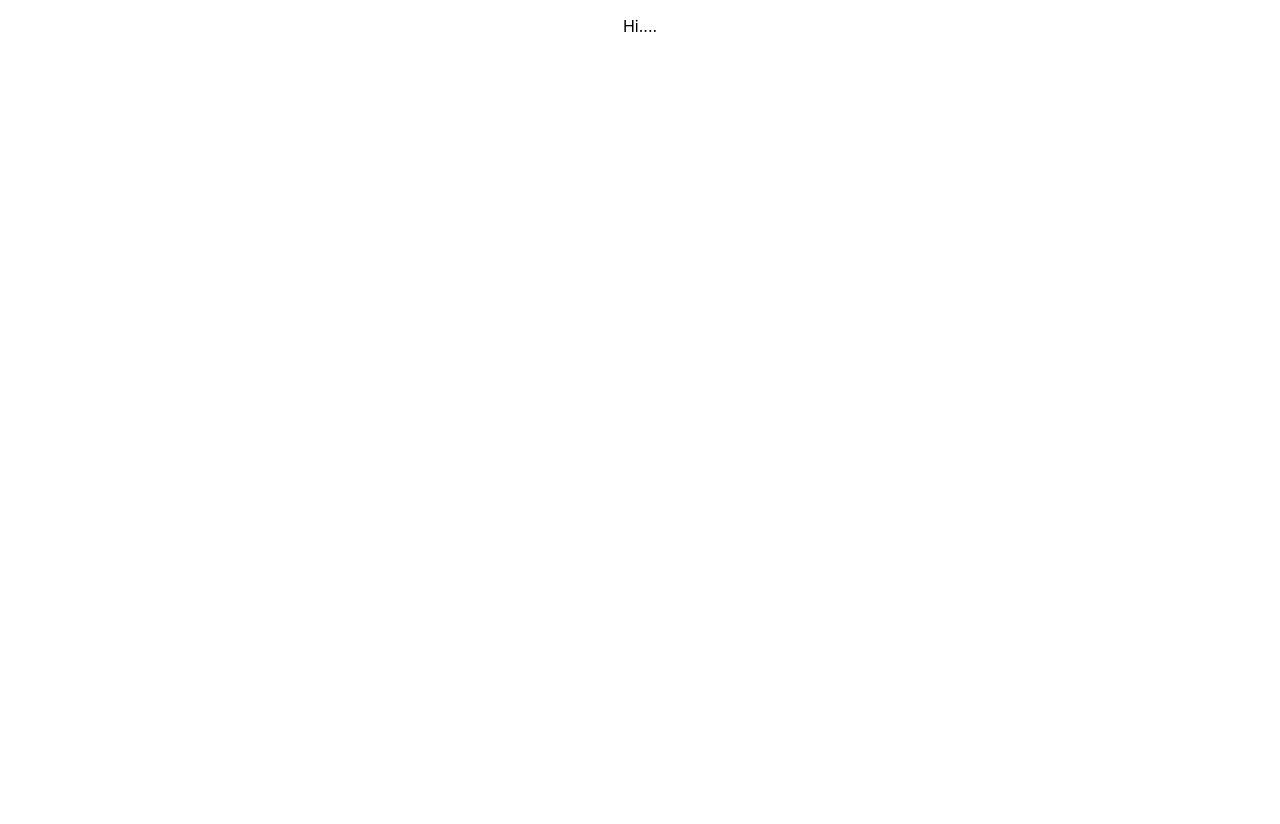
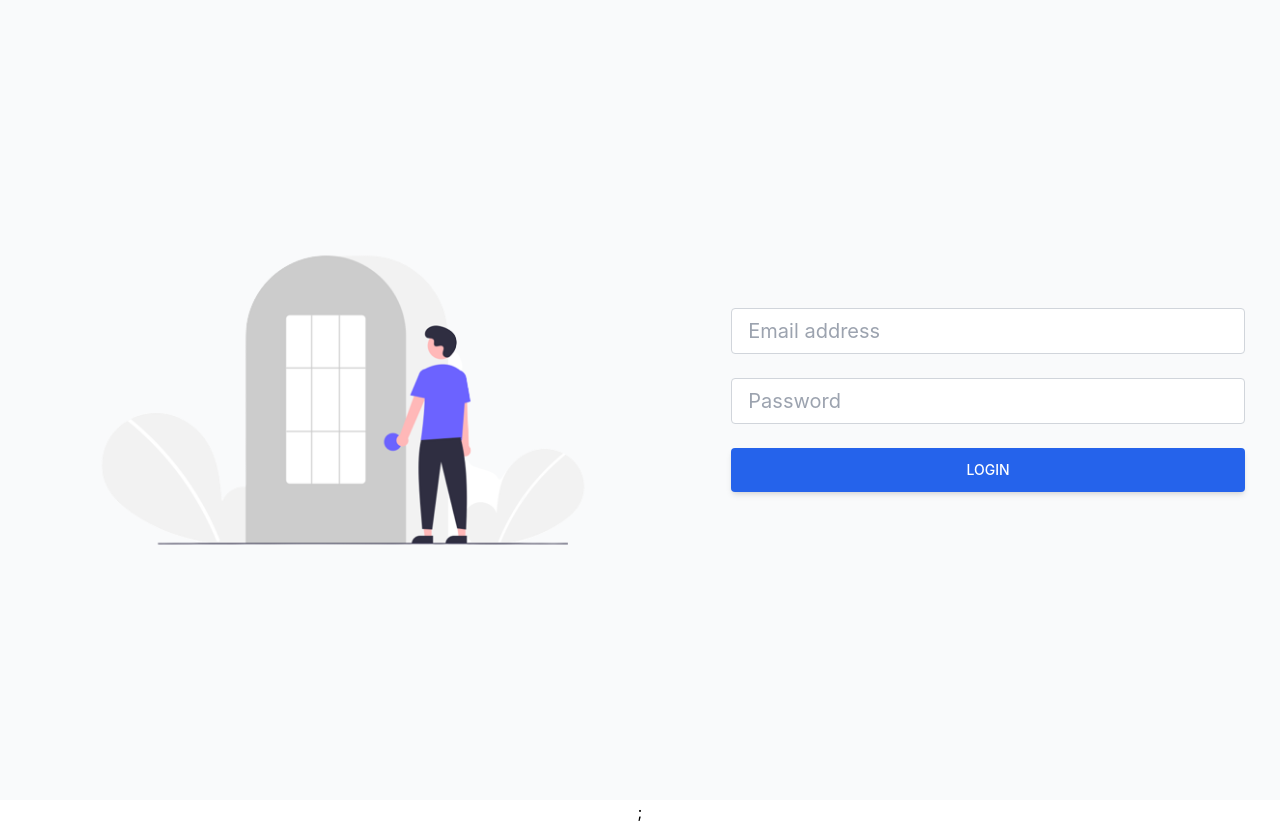
Before and after one commit to the-shahriar/react-dynamic-dashboard, a React (Create React App) app: page / in a window 1280 px wide. Before the commit the page ends 800 px from the top, so only its background shows below. Built offline with nearby package versions, Linux system fonts and the light colour scheme.

Commit message:
login page rendered

```diff
--- a/package.json
+++ b/package.json
@@ -34,5 +34,10 @@
       "last 1 firefox version",
       "last 1 safari version"
     ]
+  },
+  "devDependencies": {
+    "autoprefixer": "^10.4.7",
+    "postcss": "^8.4.14",
+    "tailwindcss": "^3.1.6"
   }
 }
--- /dev/null
+++ b/postcss.config.js
@@ -0,0 +1,6 @@
+module.exports = {
+  plugins: {
+    tailwindcss: {},
+    autoprefixer: {},
+  },
+}
--- a/src/App.js
+++ b/src/App.js
@@ -1,9 +1,10 @@
 import "./App.css";
+import Login from "./views/pages/login";
 
 function App() {
   return (
     <div className="App">
-      <p>Hi....</p>
+      <Login />
     </div>
   );
 }
--- /dev/null
+++ b/src/views/pages/login/index.js
@@ -0,0 +1,59 @@
+import React from "react";
+import loginImage from "../../../assets/images/login.png";
+
+const Login = () => {
+  const onSubmit = (e) => {
+    e.preventDefault();
+    const email = e.target.email.value;
+    const password = e.target.password.value;
+    console.log(email, password);
+  };
+
+  return (
+    <div>
+      <section className="h-screen bg-gray-50">
+        <div className="container px-6 py-12 h-full">
+          <div className="flex justify-center items-center flex-wrap h-full g-6 text-gray-800">
+            <div className="md:w-8/12 lg:w-6/12 mb-12 md:mb-0">
+              <img src={loginImage} className="w-full" alt="Phone" />
+            </div>
+            <div className="md:w-8/12 lg:w-5/12 lg:ml-20">
+              <form onSubmit={onSubmit}>
+                {/* Email input */}
+                <div className="mb-6">
+                  <input
+                    name="email"
+                    type="text"
+                    className="form-control block w-full px-4 py-2 text-xl font-normal text-gray-700 bg-white bg-clip-padding border border-solid border-gray-300 rounded transition ease-in-out m-0 focus:text-gray-700 focus:bg-white focus:border-blue-600 focus:outline-none"
+                    placeholder="Email address"
+                  />
+                </div>
+                {/* Password input */}
+                <div className="mb-6">
+                  <input
+                    type="password"
+                    className="form-control block w-full px-4 py-2 text-xl font-normal text-gray-700 bg-white bg-clip-padding border border-solid border-gray-300 rounded transition ease-in-out m-0 focus:text-gray-700 focus:bg-white focus:border-blue-600 focus:outline-none"
+                    placeholder="Password"
+                    name="password"
+                  />
+                </div>
+                {/* Submit button */}
+                <button
+                  type="submit"
+                  className="inline-block px-7 py-3 bg-blue-600 text-white font-medium text-sm leading-snug uppercase rounded shadow-md hover:bg-blue-700 hover:shadow-lg focus:bg-blue-700 focus:shadow-lg focus:outline-none focus:ring-0 active:bg-blue-800 active:shadow-lg transition duration-150 ease-in-out w-full"
+                  data-mdb-ripple="true"
+                  data-mdb-ripple-color="light"
+                >
+                  Login
+                </button>
+              </form>
+            </div>
+          </div>
+        </div>
+      </section>
+      ;
+    </div>
+  );
+};
+
+export default Login;
--- /dev/null
+++ b/tailwind.config.js
@@ -0,0 +1,8 @@
+/** @type {import('tailwindcss').Config} */
+module.exports = {
+  content: ["./src/**/*.{js,jsx,ts,tsx}"],
+  theme: {
+    extend: {},
+  },
+  plugins: [],
+};
```
Also changed, not shown: src/index.css (+7 -3 lines), src/assets/images/login.png (added).
